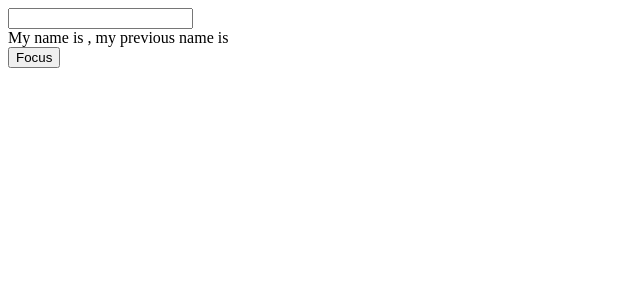
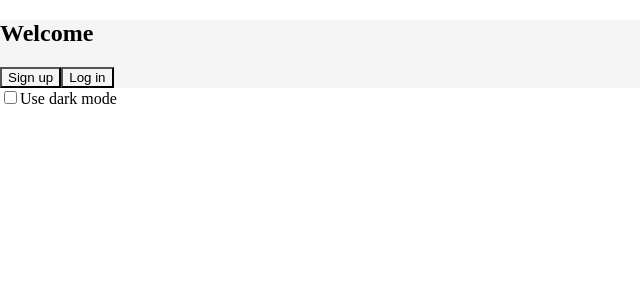
Before and after one commit to couldyouhearme/React-Hooks_practice, a React (Create React App) app: page / in a window 1280 px wide. Shown: the top 300 px of the page, without its empty margins (0-640 px from the left). Built offline with nearby package versions, Linux system fonts and the light colour scheme.

Commit message:
add uexContext - WelcomePageWithDarkMode

```diff
--- a/src/App.js
+++ b/src/App.js
@@ -2,8 +2,10 @@ import React from 'react'
 // import Counter from './useReducer/Counter'
 // import Todos from './useReducer/Todos'
 // import ToggleTheme from './useCallback/ToggleTheme'
-import RenderCount from './useRef/RenderCount'
-import Focus from './useRef/Focus'
+// import RenderCount from './useRef/RenderCount'
+// import Focus from './useRef/Focus'
+// import Storage from './customHook/Storage'
+import Welcome from './useContext/Welcome'
 
 export default function App() {
     return (
@@ -12,7 +14,9 @@ export default function App() {
             {/* <Todos /> */}
             {/* <ToggleTheme /> */}
             {/* <RenderCount /> */}
-            <Focus />
+            {/* <Focus /> */}
+            {/* <Storage /> */}
+            <Welcome />
         </div>
     )
 }
--- /dev/null
+++ b/src/customHook/Storage.js
@@ -0,0 +1,14 @@
+import React from 'react'
+import useLocalStorage from './useLocalStorage'
+
+const Storage = () => {
+    const [name, setName] = useLocalStorage('')
+
+    return (
+        <div>
+            <input type='text' value={name} onChange={e => setName(e.target.value)} />
+        </div>
+    )
+}
+
+export default Storage
--- /dev/null
+++ b/src/useContext/Welcome.css
@@ -0,0 +1,24 @@
+body {
+    margin: 0;
+    padding: 0;
+}
+
+.panel-dark {
+    background-color: black;
+    color: whitesmoke
+}
+
+.panel-light {
+    background-color: whitesmoke;
+    color: black
+}
+
+.button-dark {
+    background-color: black;
+    color: whitesmoke
+}
+
+.button-light {
+    background-color: whitesmoke;
+    color: black
+}
--- /dev/null
+++ b/src/useContext/Welcome.js
@@ -0,0 +1,55 @@
+import React, { useState, createContext, useContext } from 'react'
+
+import './Welcome.css'
+
+const ThemeContext = createContext(null)
+
+const Welcome = () => {
+    const [theme, setTheme] = useState('light')
+    return (
+        <ThemeContext.Provider value={theme}>
+            <Form />
+            <label>
+                <input
+                    type='checkbox'
+                    checked={theme === 'dark'}
+                    onClick={e => setTheme(e.target.checked ? 'dark' : 'light')}
+                />
+                Use dark mode
+            </label>
+        </ThemeContext.Provider>
+    )
+}
+
+export default Welcome
+
+const Form = () => {
+    return (
+        <Panel title='Welcome'>
+            <Button>Sign up</Button>
+            <Button>Log in</Button>
+        </Panel>
+    )
+}
+
+const Panel = ({ title, children }) => {
+    const theme = useContext(ThemeContext)
+    const className = 'panel-' + theme
+
+    return (
+        <section className={className}>
+            <h1>{title}</h1>
+            {children}
+        </section>
+    )
+}
+
+const Button = ({ children }) => {
+    const theme = useContext(ThemeContext)
+    const className = 'button-' + theme
+    return (
+        <button className={className}>
+            {children}
+        </button>
+    )
+}
```
Also changed, not shown: src/customHook/useLocalStorage.js (added, +9 -0 lines), 1 other file (tests, documents, lock files or other folders).
